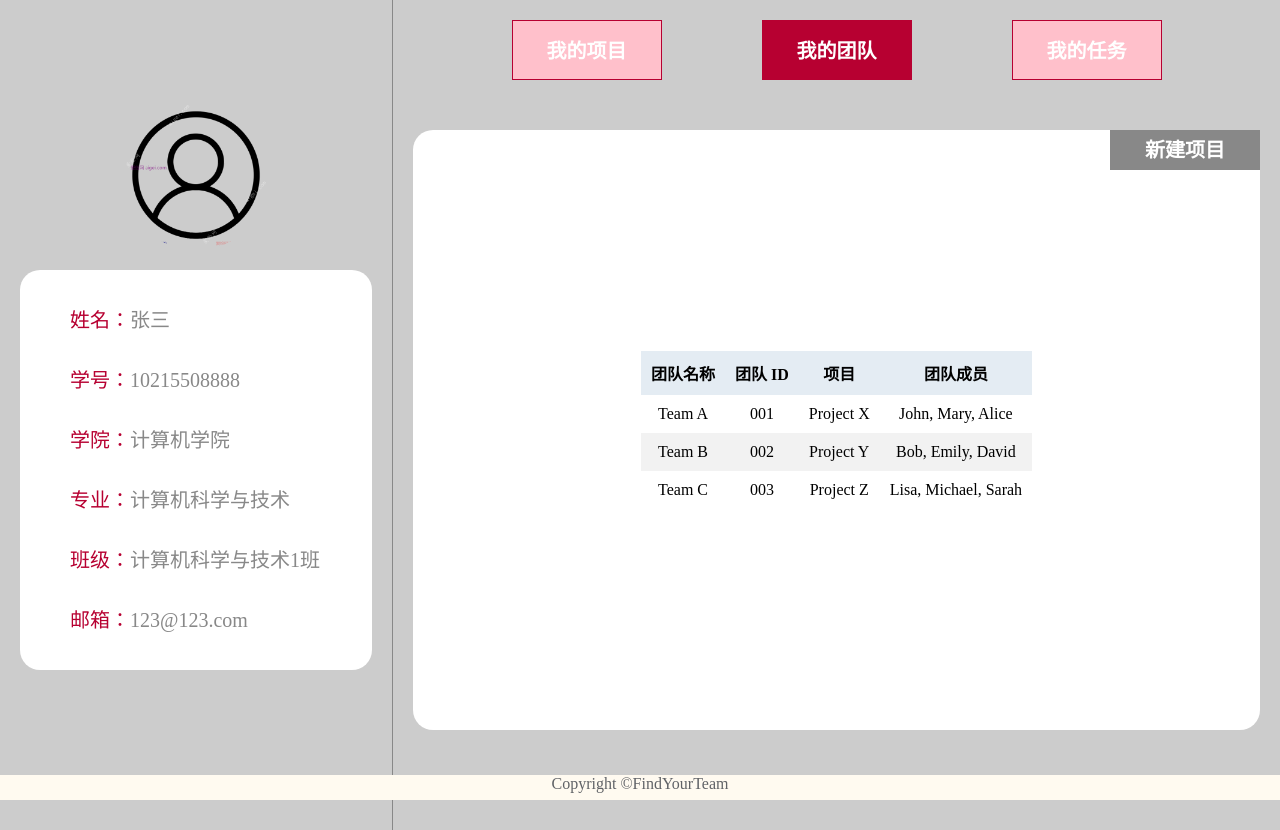
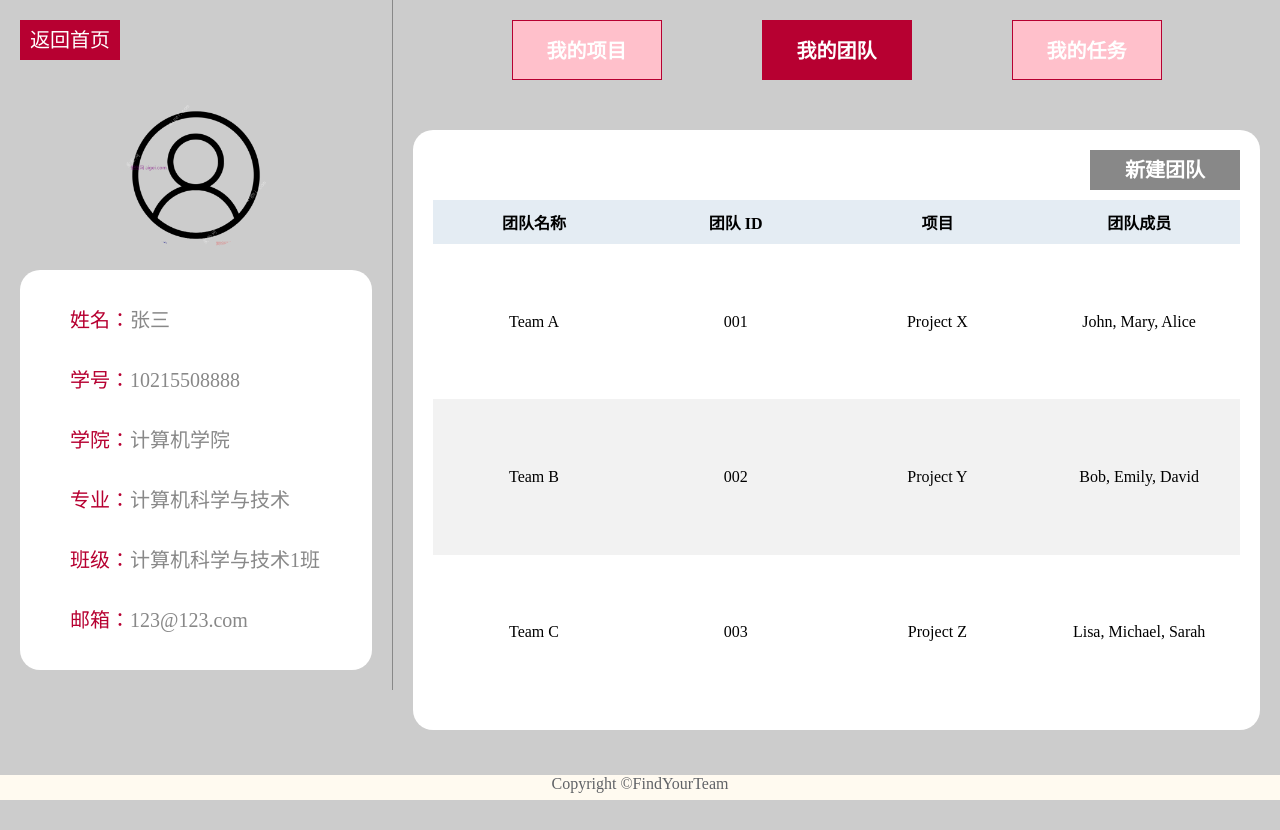
Before and after one commit to gyfffffff/FindYourTeam, a Vue app in the folder frontend/Vue/: page /mypage in a window 1280 px wide. Both pictures are taken after a click on the button "我的团队". After the commit the page ends 800 px from the top, so only its background shows below. Built offline with nearby package versions, Linux system fonts and the light colour scheme.

Commit message:
增加 returntoHome 按钮，优化表格布局，提升多设备迁移画面适应度

```diff
--- a/frontend/Vue/src/components/Mypage/MyTask.vue
+++ b/frontend/Vue/src/components/Mypage/MyTask.vue
@@ -1,6 +1,6 @@
 <template>
-  <div>
-      <el-button type="primary" class="newTeamButton">新建项目</el-button>
+  <div class="main">
+      <el-button type="primary" class="newTeamButton">新建任务</el-button>
       <table>
           <thead>
               <tr>
@@ -56,6 +56,10 @@ export default {
 </script>
 
 <style scoped>
+.main {
+  position: relative;
+  padding-top: 50px;
+}
 table {
   width: 100%;
   border-collapse: collapse;
@@ -89,8 +93,8 @@ tr:hover {
   line-height: 40px !important;
   font-size: 20px;
   font-weight: 600;
-  top: 130px;
-  right: 20px;
+  top: 0px;
+  right: 0px;
   padding: 0 10px;
 }
 .finishTag {
--- a/frontend/Vue/src/components/Mypage/MyTeam.vue
+++ b/frontend/Vue/src/components/Mypage/MyTeam.vue
@@ -1,6 +1,6 @@
 <template>
-    <div>
-        <el-button type="primary" class="newTeamButton">新建项目</el-button>
+    <div class="main">
+        <el-button type="primary" class="newTeamButton">新建团队</el-button>
         <table>
             <thead>
                 <tr>
@@ -11,23 +11,11 @@
                 </tr>
             </thead>
             <tbody>
-                <tr>
-                    <td>Team A</td>
-                    <td>001</td>
-                    <td>Project X</td>
-                    <td>John, Mary, Alice</td>
-                </tr>
-                <tr>
-                    <td>Team B</td>
-                    <td>002</td>
-                    <td>Project Y</td>
-                    <td>Bob, Emily, David</td>
-                </tr>
-                <tr>
-                    <td>Team C</td>
-                    <td>003</td>
-                    <td>Project Z</td>
-                    <td>Lisa, Michael, Sarah</td>
+                <tr v-for="item in teamArr" :key="item.name">
+                    <td>{{item.name}}</td>
+                    <td>{{item.id}}</td>
+                    <td>{{item.proj}}</td>
+                    <td>{{item.members}}</td>
                 </tr>
             </tbody>
         </table>
@@ -39,7 +27,22 @@ export default {
     name: "MyTeam",
     data() {
         return {
-            // Your data properties here
+            teamArr: [{
+                name: "Team A",
+                id: "001",
+                proj: "Project X",
+                members: "John, Mary, Alice",
+            },{
+                name: "Team B",
+                id: "002",
+                proj: "Project Y",
+                members: "Bob, Emily, David",
+            },{
+                name: "Team C",
+                id: "003",
+                proj: "Project Z",
+                members: "Lisa, Michael, Sarah",
+            }]
         };
     },
     methods: {
@@ -52,8 +55,13 @@ export default {
 </script>
 
 <style scoped>
+.main {
+    position: relative;
+    padding-top: 50px;
+}
 table {
     width: 100%;
+    table-layout: fixed;
     border-collapse: collapse;
 }
 
@@ -85,8 +93,8 @@ tr:hover {
     line-height: 40px !important;
     font-size: 20px;
     font-weight: 600;
-    top: 130px;
-    right: 20px;
+    top: 0px;
+    right: 0px;
     padding: 0 10px;
 }
 </style>
--- a/frontend/Vue/src/components/Mypage/Myproj.vue
+++ b/frontend/Vue/src/components/Mypage/Myproj.vue
@@ -1,5 +1,5 @@
 <template>
-    <div>
+    <div class="main">
         <el-row gutter="20">
             <el-col :span="12" v-for="item in cardArr" :key="item.title">
                 <el-card shadow="hover">
@@ -44,6 +44,7 @@ export default {
 
 <style scoped>
 .main {
+    position: relative;
 }
 .cardTitle {
     margin: 5px 0;
@@ -65,8 +66,8 @@ export default {
     line-height: 40px !important;
     font-size: 20px;
     font-weight: 600;
-    top: 130px;
-    right: 20px;
+    top: 0px;
+    right: 0px;
     padding: 0 10px;
 }
 .cardView {
--- a/frontend/Vue/src/views/Mypage.vue
+++ b/frontend/Vue/src/views/Mypage.vue
@@ -53,12 +53,16 @@ export default {
         selectButton(val) {
             this.activeButton = val;
         },
+        navHome() {
+            this.$router.push("/");
+        },
     },
 };
 </script>
 
 <template>
     <div class="main">
+        <el-button type="primary" class="returnButton" @click="navHome()">返回首页</el-button>
         <!-- 个人信息部分 -->
         <div class="info">
             <div class="avatarBox">
@@ -99,11 +103,24 @@ export default {
 </template>
 
 <style scoped>
+.returnButton {
+    height: 40px;
+    width: 100px;
+    position: absolute;
+    top: 20px;
+    left: 20px;
+    z-index: 100;
+    padding: 0;
+    line-height: 40px !important;
+    font-size: 20px;
+    font-weight: 400;
+}
 .main {
     width: 100%;
-    height: 830px;
+    height: 100%;
     display: flex;
     flex-direction: row;
+    position: relative;
 }
 .info {
     width: 500px;
```
